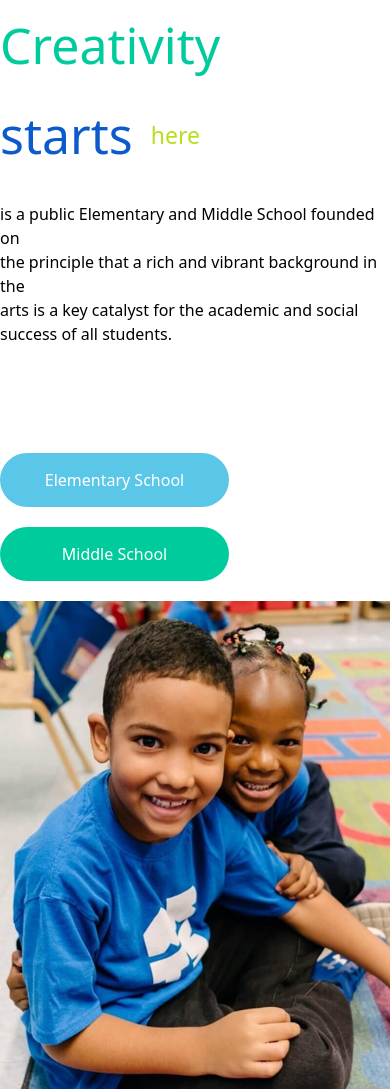
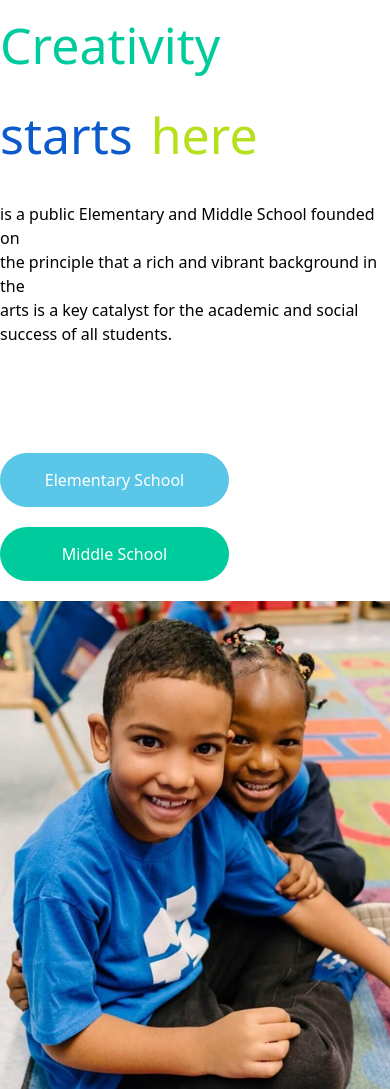
Before and after one commit to developer2012/mrt, a plain HTML site: page index.html in a window 390 px wide. Shown: the top 1089 px of the page. Drawn offline with nearby package versions, Linux system fonts and the light colour scheme.

Commit message:
salomsalomd

```diff
--- a/style.scss
+++ b/style.scss
@@ -124,7 +124,7 @@ a {
     .here {
         color: rgba(182, 224, 27, 1);
         font-weight: 400;
-        font-size: 23px;
+        font-size: 50px;
         line-height: 90px;
         letter-spacing: 0%;
     }
```
Also changed, not shown: style.css.
